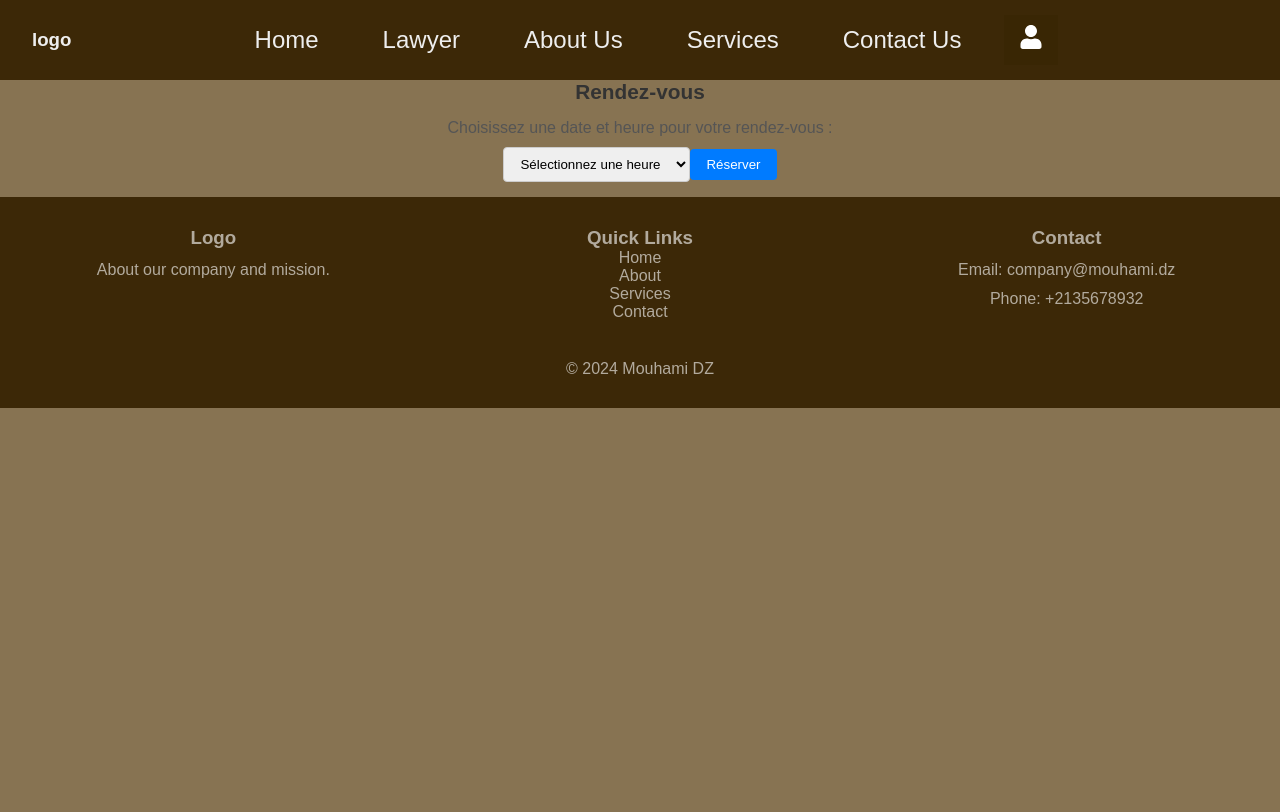
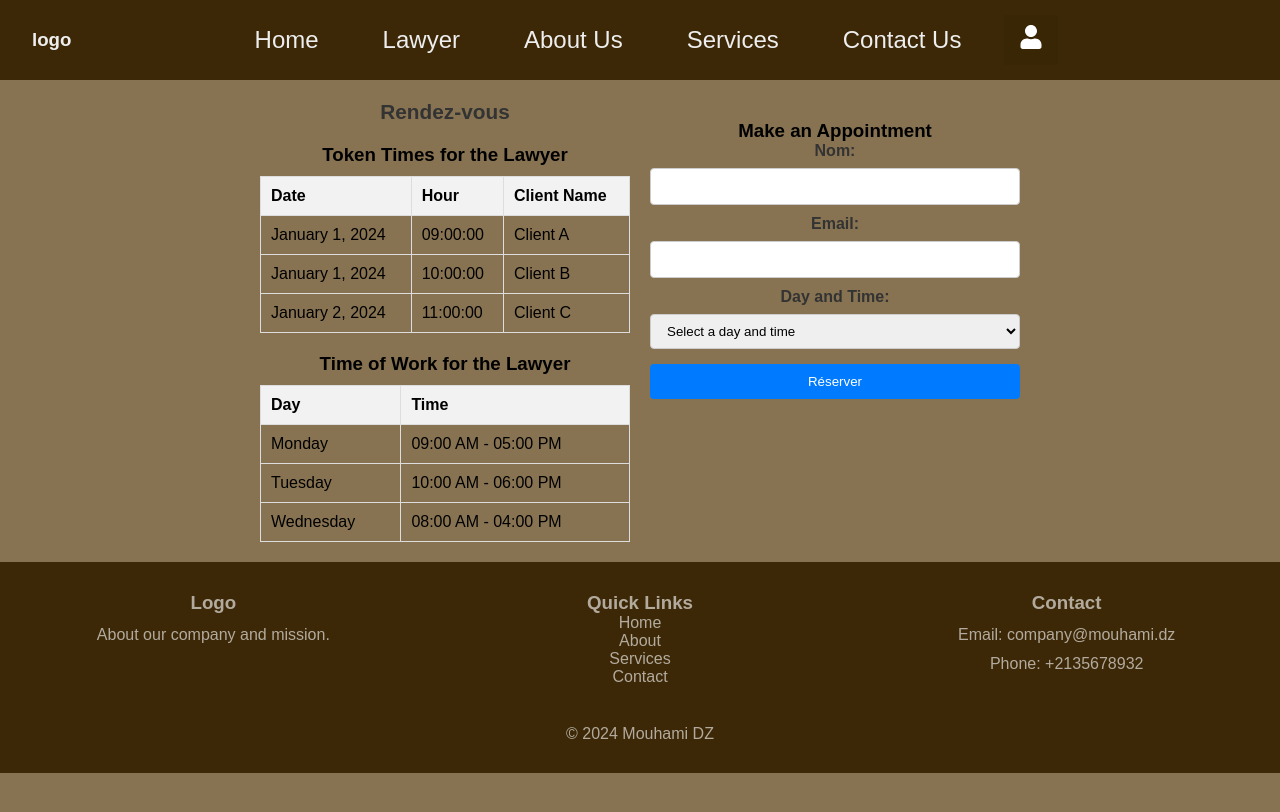
Before and after one commit to djihanem/GLP, a React (Create React App) app in the folder frontend/: page /rendezvous in a window 1280 px wide. Built offline with nearby package versions, Linux system fonts and the light colour scheme; some icons are missing; a web font is replaced by a local one.

Commit message:
page rendez vous

```diff
--- a/frontend/src/component/AppointementSection.js
+++ b/frontend/src/component/AppointementSection.js
@@ -1,9 +1,23 @@
 import React, { useState } from 'react';
-import './profile.css';
 import NavBar from './NavBar';
 import Footer from './Footer';
+import './rendezvous.css';
 
 const AppointmentSection = () => {
+    const lawyerTokenTimes = [
+        { date: 'January 1, 2024', hour: '09:00:00', clientName: 'Client A' },
+        { date: 'January 1, 2024', hour: '10:00:00', clientName: 'Client B' },
+        { date: 'January 2, 2024', hour: '11:00:00', clientName: 'Client C' },
+        // Add more token times as needed
+    ];
+
+    const lawyerTimeOfWork = [
+        { day: 'Monday', time: '09:00 AM - 05:00 PM' },
+        { day: 'Tuesday', time: '10:00 AM - 06:00 PM' },
+        { day: 'Wednesday', time: '08:00 AM - 04:00 PM' },
+        // Add more time of work entries as needed
+    ];
+
     const availableSlots = [
         'January 1, 2024 09:00:00',
         'January 1, 2024 10:00:00',
@@ -14,28 +28,102 @@ const AppointmentSection = () => {
     const [selectedSlot, setSelectedSlot] = useState('');
     const [submitted, setSubmitted] = useState(false);
 
+    const [nom, setNom] = useState('');
+    const [email, setEmail] = useState('');
+    const [selectedDayAndTime, setSelectedDayAndTime] = useState('');
+
     const handleSlotChange = (e) => {
         setSelectedSlot(e.target.value);
     };
 
+    const handleNomChange = (e) => {
+        setNom(e.target.value);
+    };
+
+    const handleEmailChange = (e) => {
+        setEmail(e.target.value);
+    };
+
+    const handleDayAndTimeChange = (e) => {
+        setSelectedDayAndTime(e.target.value);
+    };
+
     const handleSubmit = (e) => {
         e.preventDefault();
-        // Here, you can send the selectedSlot to your backend or perform other actions
         console.log(`Selected slot: ${selectedSlot}`);
         setSubmitted(true);
     };
 
+    const handleAppointmentSubmit = (e) => {
+        e.preventDefault();
+        console.log(`Appointment details: Nom - ${nom}, Email - ${email}, Day and Time - ${selectedDayAndTime}`);
+    };
+
     return (
         <section className="appointment-page">
-<NavBar/>
-            <div className="appointement">
+            <NavBar />
+            <div className="appointment-grid">
+                <div className="appointment-table">
                     <h2 className="section-title">Rendez-vous</h2>
-        <form onSubmit={handleSubmit} className="appointment-form">
-            <p className="form-description">Choisissez une date et heure pour votre rendez-vous :</p>
 
-            {/* Dropdown to select available time slots */}
-            <select value={selectedSlot} onChange={handleSlotChange} className="time-slot-dropdown">
-                <option value="">Sélectionnez une heure</option>
+                    {/* Token Times Table */}
+                    <div className="table-container">
+                        <h3>Token Times for the Lawyer</h3>
+                        <table>
+                            <thead>
+                                <tr>
+                                    <th>Date</th>
+                                    <th>Hour</th>
+                                    <th>Client Name</th>
+                                </tr>
+                            </thead>
+                            <tbody>
+                                {lawyerTokenTimes.map((token, index) => (
+                                    <tr key={index}>
+                                        <td>{token.date}</td>
+                                        <td>{token.hour}</td>
+                                        <td>{token.clientName}</td>
+                                    </tr>
+                                ))}
+                            </tbody>
+                        </table>
+                    </div>
+
+                    {/* Time of Work Table */}
+                    <div className="table-container">
+                        <h3>Time of Work for the Lawyer</h3>
+                        <table>
+                            <thead>
+                                <tr>
+                                    <th>Day</th>
+                                    <th>Time</th>
+                                </tr>
+                            </thead>
+                            <tbody>
+                                {lawyerTimeOfWork.map((timeOfWork, index) => (
+                                    <tr key={index}>
+                                        <td>{timeOfWork.day}</td>
+                                        <td>{timeOfWork.time}</td>
+                                    </tr>
+                                ))}
+                            </tbody>
+                        </table>
+                    </div>
+                </div>
+
+                {/* Appointment Form */}
+                <div className="form-container">
+                    <h3>Make an Appointment</h3>
+                    <form onSubmit={handleAppointmentSubmit} className="appointment-form">
+                        <label>Nom:</label>
+                        <input type="text" value={nom} onChange={handleNomChange} required />
+
+                        <label>Email:</label>
+                        <input type="email" value={email} onChange={handleEmailChange} required />
+
+                        <label>Day and Time:</label>
+                        <select value={selectedDayAndTime} onChange={handleDayAndTimeChange} className="time-slot-dropdown" required>
+                            <option value="">Select a day and time</option>
                             {availableSlots.map((slot, index) => (
                                 <option key={index} value={slot}>
                                     {new Date(slot).toLocaleString()}
@@ -43,7 +131,6 @@ const AppointmentSection = () => {
                             ))}
                         </select>
 
-            {/* Submit button */}
                         <button type="submit" className="submit-button">Réserver</button>
                     </form>
 
@@ -53,12 +140,11 @@ const AppointmentSection = () => {
                             Vous avez réservé un rendez-vous pour : {new Date(selectedSlot).toLocaleString()}
                         </div>
                     )}
-
+                </div>
             </div>
 
-<Footer/>
+            <Footer />
         </section>
-
     );
 };
 
--- /dev/null
+++ b/frontend/src/component/rendezvous.css
@@ -0,0 +1,69 @@
+.appointment-grid {
+    font-family: 'Arial', sans-serif;
+    max-width: 800px;
+    margin: 0 auto;
+    padding: 20px;
+}
+
+.appointment-grid {
+    display: grid;
+    grid-template-columns: repeat(2, 1fr);
+    gap: 20px;
+}
+
+.section-title {
+    color: #333;
+}
+
+.table-container {
+    margin-top: 20px;
+}
+
+table {
+    width: 100%;
+    border-collapse: collapse;
+    margin-top: 10px;
+}
+
+th, td {
+    padding: 10px;
+    border: 1px solid #ddd;
+    text-align: left;
+}
+
+th {
+    background-color: #f2f2f2;
+}
+
+.form-container {
+    margin-top: 20px;
+}
+
+.appointment-form {
+    display: flex;
+    flex-direction: column;
+}
+
+label {
+    margin-bottom: 5px;
+    color: #333;
+}
+
+input, select {
+    padding: 10px;
+    margin-bottom: 10px;
+    border: 1px solid #ddd;
+}
+
+.submit-button {
+    background-color: #007bff;
+    color: #fff;
+    padding: 10px;
+    border: none;
+    cursor: pointer;
+}
+
+.confirmation-message {
+    margin-top: 20px;
+    color: green;
+}
```
Lines whose indentation alone changed are shown as unchanged.
